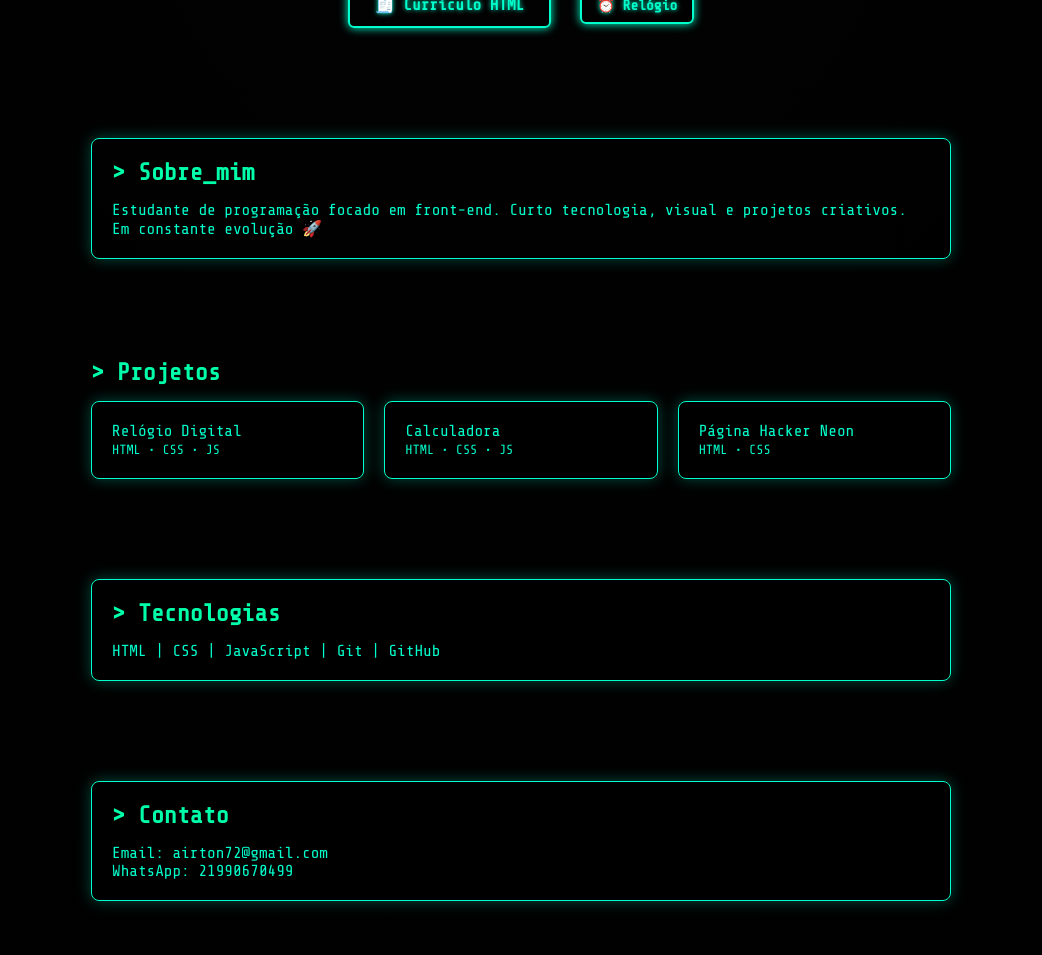
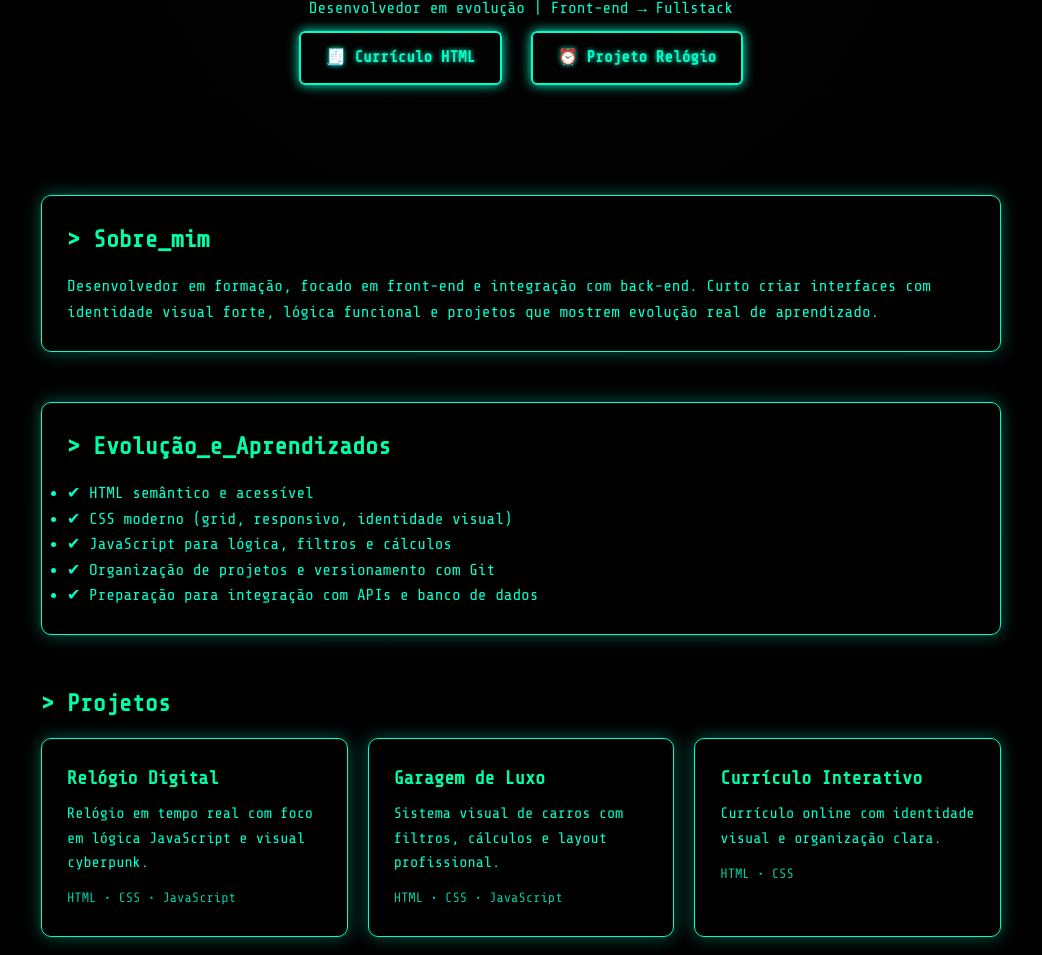
Before and after one commit to airton72-arch/portofolio-frontend, a plain HTML site: page index.html in a window 1280 px wide. Shown: the part 161-1116 px from the top of the page, without its empty margins (119-1161 px from the left). Drawn offline with nearby package versions, Linux system fonts and the light colour scheme.

Commit message:
Update index.html

```diff
--- a/index.html
+++ b/index.html
@@ -2,162 +2,216 @@
 <html lang="pt-BR">
 <head>
   <meta charset="UTF-8">
-  <title>Portfólio Hacker | Airton</title>
+  <title>Portfólio Hacker | Airton Oliveira</title>
   <meta name="viewport" content="width=device-width, initial-scale=1.0">
+
+  <!-- Fonte Hacker -->
   <link rel="preconnect" href="https://fonts.googleapis.com">
   <link rel="preconnect" href="https://fonts.gstatic.com" crossorigin>
   <link href="https://fonts.googleapis.com/css2?family=Share+Tech+Mono&display=swap" rel="stylesheet">
+
   <style>
-    * { margin: 0; padding: 0; box-sizing: border-box; }
+    * {
+      margin: 0;
+      padding: 0;
+      box-sizing: border-box;
+    }
+
     body {
       font-family: 'Share Tech Mono', monospace;
       background: radial-gradient(circle at top, #020202, #000);
       color: #00ffcc;
-      overflow-x: hidden;
+      line-height: 1.6;
     }
+
     header {
       text-align: center;
-      padding: 60px 20px;
+      padding: 80px 20px;
     }
+
     h1 {
       font-size: 3rem;
-      text-shadow: 0 0 10px #00ffcc;
+      text-shadow: 0 0 12px #00ffcc;
       animation: glitch 2s infinite;
     }
+
     h2 {
+      color: #00ffaa;
       margin-bottom: 15px;
+    }
+
+    main {
+      max-width: 1000px;
+      margin: auto;
+      padding: 20px;
+    }
+
+    section {
+      margin-bottom: 50px;
+    }
+
+    .card {
+      background: rgba(0, 0, 0, 0.65);
+      border: 1px solid #00ffcc;
+      border-radius: 10px;
+      padding: 25px;
+      box-shadow: 0 0 18px rgba(0, 255, 204, 0.35);
+    }
+
+    .projects {
+      display: grid;
+      grid-template-columns: repeat(auto-fit, minmax(280px, 1fr));
+      gap: 20px;
+    }
+
+    .project-card h3 {
+      margin-bottom: 8px;
       color: #00ffaa;
     }
-    section {
-      padding: 40px 20px;
-      max-width: 900px;
-      margin: auto;
+
+    .project-card p {
+      font-size: 0.95rem;
+      margin-bottom: 10px;
     }
-    .card {
-      background: rgba(0, 0, 0, 0.6);
-      border: 1px solid #00ffcc;
-      border-radius: 8px;
-      padding: 20px;
-      margin-bottom: 20px;
-      box-shadow: 0 0 15px rgba(0, 255, 204, 0.3);
+
+    .tech {
+      font-size: 0.85rem;
+      opacity: 0.8;
     }
-    .projects {
-      display: grid;
-      grid-template-columns: repeat(auto-fit, minmax(250px, 1fr));
-      gap: 20px;
-    }
+
     a {
       color: #00ffcc;
       text-decoration: none;
     }
-    a:hover { text-shadow: 0 0 8px #00ffcc; }
+
+    a:hover {
+      text-shadow: 0 0 8px #00ffcc;
+    }
 
     footer {
       text-align: center;
-      padding: 20px;
+      padding: 25px;
       border-top: 1px solid #00ffcc;
-      font-size: 0.9rem;
+      font-size: 0.85rem;
+      opacity: 0.8;
     }
 
+    /* BOTÕES */
+    .btn {
+      display: inline-block;
+      margin: 10px;
+      padding: 12px 25px;
+      border: 2px solid #00ffcc;
+      border-radius: 6px;
+      color: #00ffcc;
+      font-weight: bold;
+      text-shadow: 0 0 5px #00ffcc;
+      box-shadow: 0 0 12px #00ffcc;
+      transition: 0.3s;
+    }
+
+    .btn:hover {
+      background: rgba(0,255,204,0.1);
+      box-shadow: 0 0 25px #00ffcc inset;
+    }
+
+    /* GLITCH */
     @keyframes glitch {
       0% { text-shadow: 2px 0 red, -2px 0 cyan; }
       50% { text-shadow: -2px 0 red, 2px 0 cyan; }
       100% { text-shadow: 2px 0 red, -2px 0 cyan; }
     }
-
-    /* BOTÕES HACKER */
-    .btn-hacker {
-      display: inline-block;
-      margin: 10px;
-      padding: 12px 25px;
-      border: 2px solid #00ffcc;
-      color: #00ffcc;
-      font-weight: bold;
-      border-radius: 6px;
-      text-decoration: none;
-      text-shadow: 0 0 5px #00ffcc;
-      box-shadow: 0 0 10px #00ffcc;
-      transition: 0.3s;
-    }
-    .btn-hacker:hover {
-      background-color: rgba(0,255,204,0.1);
-      box-shadow: 0 0 20px #00ffcc, 0 0 30px #00ffcc inset;
-      cursor: pointer;
-    }
-
-    /* BOTÃO PEQUENO PARA RELÓGIO */
-    .btn-clock {
-      display: inline-block;
-      margin: 10px;
-      padding: 8px 15px;
-      border: 2px solid #00ffcc;
-      color: #00ffcc;
-      font-weight: bold;
-      border-radius: 6px;
-      text-decoration: none;
-      text-shadow: 0 0 5px #00ffcc;
-      box-shadow: 0 0 10px #00ffcc;
-      font-size: 0.9rem;
-      transition: 0.3s;
-    }
-    .btn-clock:hover {
-      background-color: rgba(0,255,204,0.1);
-      box-shadow: 0 0 20px #00ffcc, 0 0 30px #00ffcc inset;
-      cursor: pointer;
-    }
   </style>
 </head>
+
 <body>
+
 <header>
   <h1>&gt; Airton Oliveira</h1>
-  <p>Front-end em treinamento | HTML • CSS • JS</p>
+  <p>Desenvolvedor em evolução | Front-end → Fullstack</p>
 
-  <!-- BOTÕES HACKER -->
   <div>
-    <!-- Currículo HTML -->
-    <a class="btn-hacker" href="https://airton72-arch.github.io/curriculo-pro/" target="_blank">
-      🧾 Currículo HTML
-    </a>
-    <!-- Relógio -->
-    <a class="btn-clock" href="https://airton72-arch.github.io/meu-site-2/" target="_blank">
-      ⏰ Relógio
-    </a>
+    <a class="btn" href="https://airton72-arch.github.io/curriculo-pro/" target="_blank">🧾 Currículo HTML</a>
+    <a class="btn" href="https://airton72-arch.github.io/meu-site-2/" target="_blank">⏰ Projeto Relógio</a>
   </div>
 </header>
 
+<main>
+
+  <!-- SOBRE -->
   <section>
-  <div class="card">
+    <article class="card">
       <h2>&gt; Sobre_mim</h2>
-    <p>Estudante de programação focado em front-end. Curto tecnologia, visual e projetos criativos. Em constante evolução 🚀</p>
+      <p>
+        Desenvolvedor em formação, focado em front-end e integração com back-end.
+        Curto criar interfaces com identidade visual forte, lógica funcional
+        e projetos que mostrem evolução real de aprendizado.
+      </p>
+    </article>
+  </section>
+
+  <!-- EVOLUÇÃO / APRENDIZADOS -->
+  <section>
+    <article class="card">
+      <h2>&gt; Evolução_e_Aprendizados</h2>
+      <ul>
+        <li>✔ HTML semântico e acessível</li>
+        <li>✔ CSS moderno (grid, responsivo, identidade visual)</li>
+        <li>✔ JavaScript para lógica, filtros e cálculos</li>
+        <li>✔ Organização de projetos e versionamento com Git</li>
+        <li>✔ Preparação para integração com APIs e banco de dados</li>
+      </ul>
+    </article>
+  </section>
+
+  <!-- PROJETOS -->
+  <section>
+    <h2>&gt; Projetos</h2>
+    <div class="projects">
+
+      <div class="card project-card">
+        <h3>Relógio Digital</h3>
+        <p>Relógio em tempo real com foco em lógica JavaScript e visual cyberpunk.</p>
+        <span class="tech">HTML • CSS • JavaScript</span>
+      </div>
+
+      <div class="card project-card">
+        <h3>Garagem de Luxo</h3>
+        <p>Sistema visual de carros com filtros, cálculos e layout profissional.</p>
+        <span class="tech">HTML • CSS • JavaScript</span>
+      </div>
+
+      <div class="card project-card">
+        <h3>Currículo Interativo</h3>
+        <p>Currículo online com identidade visual e organização clara.</p>
+        <span class="tech">HTML • CSS</span>
+      </div>
+
     </div>
   </section>
 
+  <!-- TECNOLOGIAS -->
   <section>
-  <h2>&gt; Projetos</h2>
-  <div class="projects">
-    <div class="card">Relógio Digital<br><small>HTML • CSS • JS</small></div>
-    <div class="card">Calculadora<br><small>HTML • CSS • JS</small></div>
-    <div class="card">Página Hacker Neon<br><small>HTML • CSS</small></div>
-  </div>
+    <article class="card">
+      <h2>&gt; Tecnologias</h2>
+      <p>HTML | CSS | JavaScript | Git | GitHub | Node.js (em evolução)</p>
+    </article>
   </section>
 
+  <!-- CONTATO -->
   <section>
-  <div class="card">
-    <h2>&gt; Tecnologias</h2>
-    <p>HTML | CSS | JavaScript | Git | GitHub</p>
-  </div>
+    <article class="card">
+      <h2>&gt; Contato</h2>
+      <p>Email: <a href="mailto:airton72@gmail.com">airton72@gmail.com</a></p>
+      <p>WhatsApp: <a href="tel:+5521990670499">+55 21 99067-0499</a></p>
+    </article>
   </section>
 
-<section>
-  <div class="card">
-    <h2>&gt; Contato</h2>
-    <p>Email: airton72@gmail.com</p>
-    <p>WhatsApp: 21990670499</p>
-  </div>
-</section>
+</main>
 
 <footer>
-  <p>© 2026 | System Online ▓▒░</p>
+  © 2026 | System Online ▓▒░ Desenvolvido por Airton Oliveira
 </footer>
+
 </body>
 </html>
```
Lines whose indentation alone changed are shown as unchanged.
